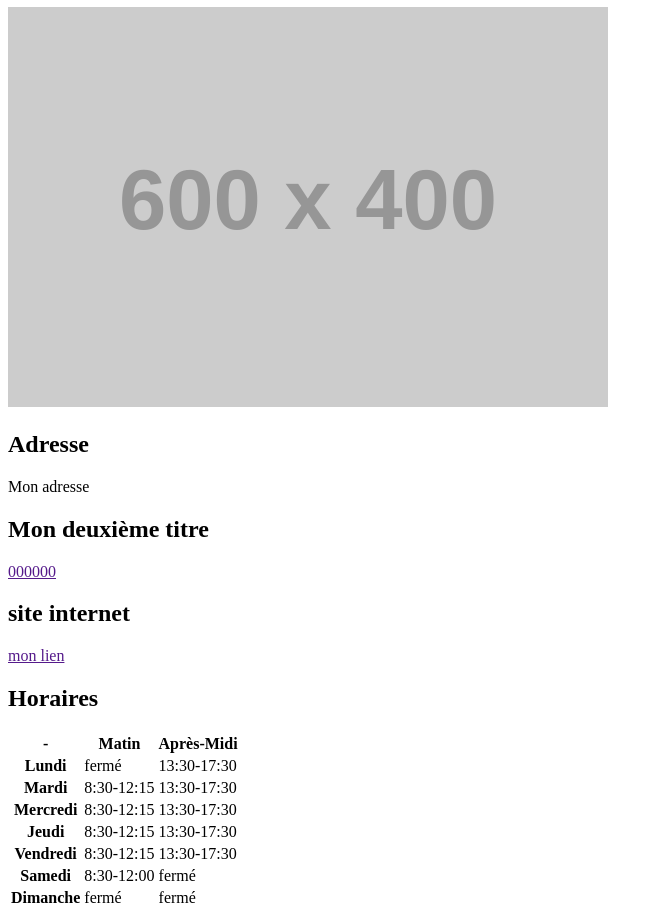
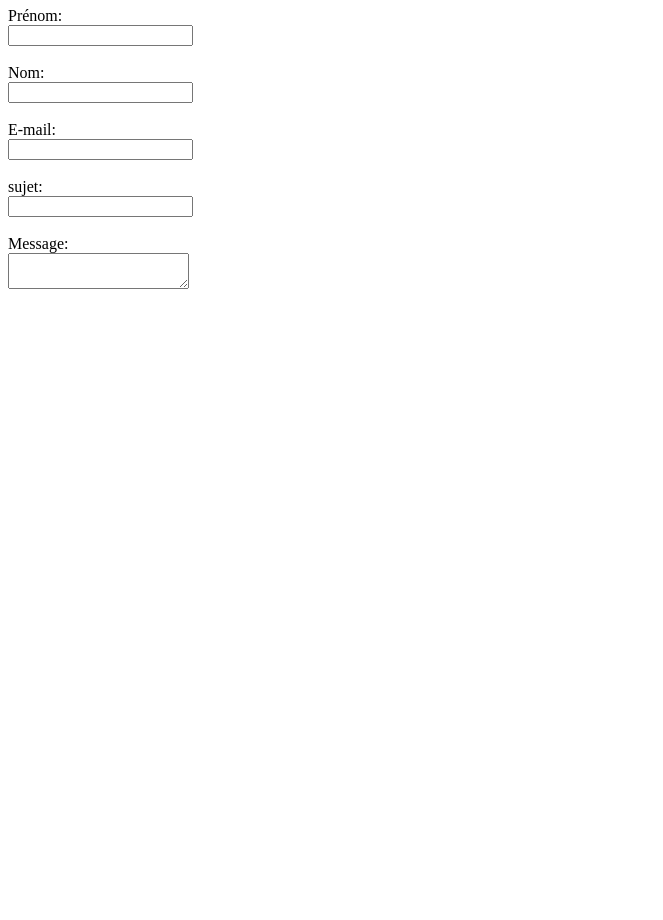
Before and after one commit to wayline89/exoj2, a plain HTML site: page index.html in a window 1280 px wide. Shown: the part 73-993 px from the top of the page, without its empty margins (0-663 px from the left). After the commit the page ends 800 px from the top, so only its background shows below. Drawn offline with Linux system fonts and the light colour scheme; files that its build step writes are made by us from their sources; placeholder pictures from the web are drawn by us.

Commit message:
formulaire

```diff
--- a/index.html
+++ b/index.html
@@ -11,69 +11,19 @@
 </head>
 
 <body>
-    <h1>Mon super titre</h1>
-
-
-    <img src="https://dummyimage.com/600x400/000000/fff&text=test" alt="">
-
-    <h2>Adresse</h2>
-    <p>Mon adresse</p>
-    <h2>Mon deuxième titre</h2>
-    <a href="">000000</a>
-    <h2>site internet </h2>
-    <a href="">mon lien</a>
-    <h2>Horaires</h2>
-
-
-    <table>
-        <thead>
-            <tr>
-                <th>-</th>
-                <th>Matin</th>
-                <th>Après-Midi</th>
-            </tr>
-        </thead>
-        <tbody>
-            <tr>
-                <th>Lundi</th>
-                <td>fermé</td>
-                <td>13:30-17:30</td>
-            </tr>
-            <tr>
-                <th>Mardi</th>
-                <td>8:30-12:15</td>
-                <td>13:30-17:30</td>
-            </tr>
-            <tr>
-                <th>Mercredi</th>
-                <td>8:30-12:15</td>
-                <td>13:30-17:30</td>
-            </tr>
-            <tr>
-                <th>Jeudi</th>
-                <td>8:30-12:15</td>
-                <td>13:30-17:30</td>
-            </tr>
-            <tr>
-                <th>Vendredi</th>
-                <td>8:30-12:15</td>
-                <td>13:30-17:30</td>
-            </tr>
-            <tr>
-                <th>Samedi</th>
-                <td>8:30-12:00</td>
-                <td>fermé</td>
-            </tr>
-            <tr>
-                <th>Dimanche</th>
-                <td>fermé</td>
-                <td>fermé</td>
-            </tr>
-            <tr>
-            </tr>
-        </tbody>
-    </table>
-
+<h1>Formulaire</h1>
+    <form action="/action.hmtl">
+        <label for="fname">Prénom:</label><br>
+        <input type="text" id="fname" value=""><br><br>
+        <label for="fname">Nom:</label><br>
+        <input type="text" id="name" value=""><br><br>
+        <label for="lname">E-mail:</label><br>
+        <input type="email" id="mail" value=""><br><br>
+        <label for="lname">sujet:</label><br>
+        <input type="text" id="lname" value=""><br><br>
+        <label for="lname">Message:</label><br>
+        <textarea id="msg" name="user_message"></textarea><br><br>
+    </form>
 
 
 </body>
```
